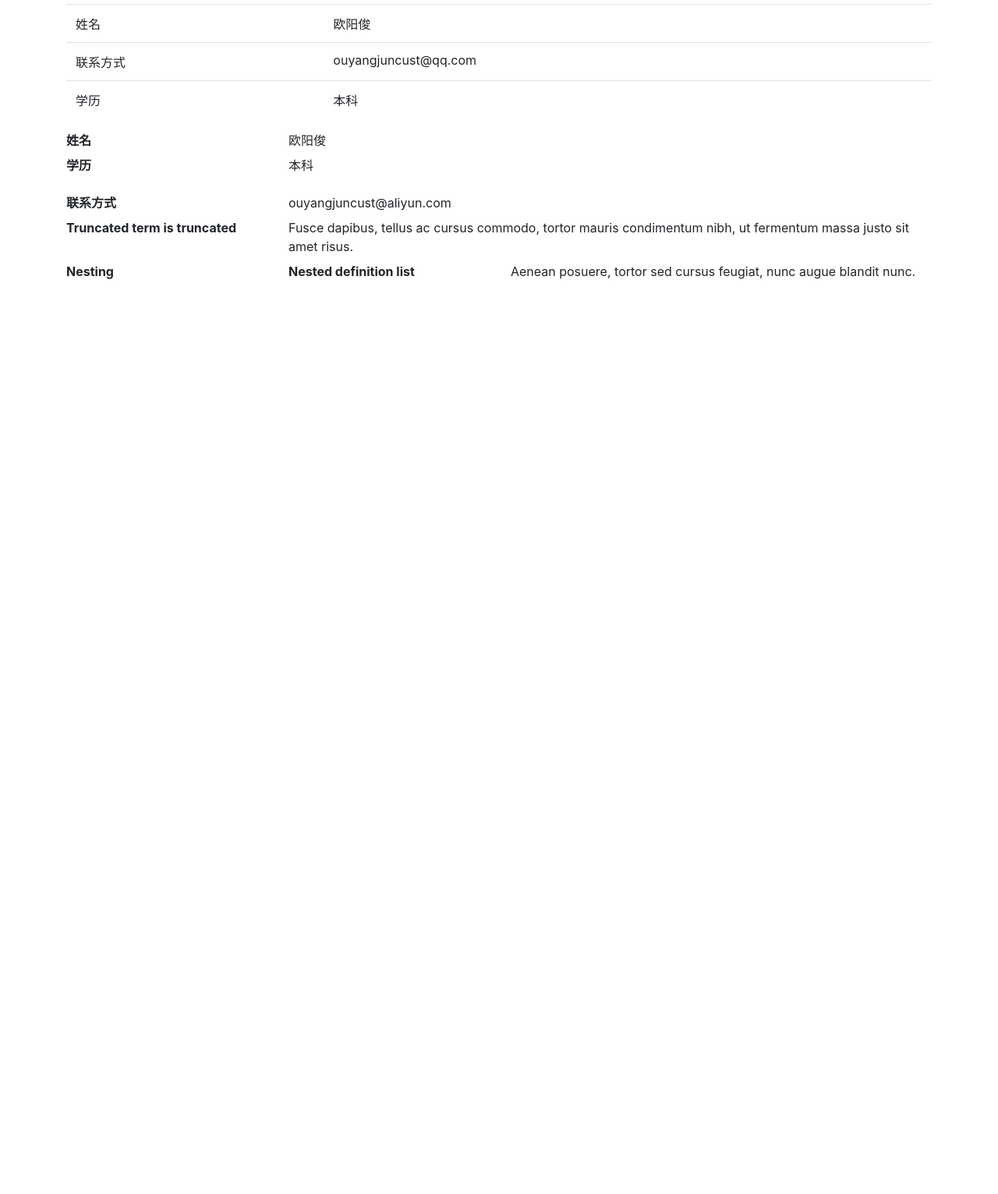
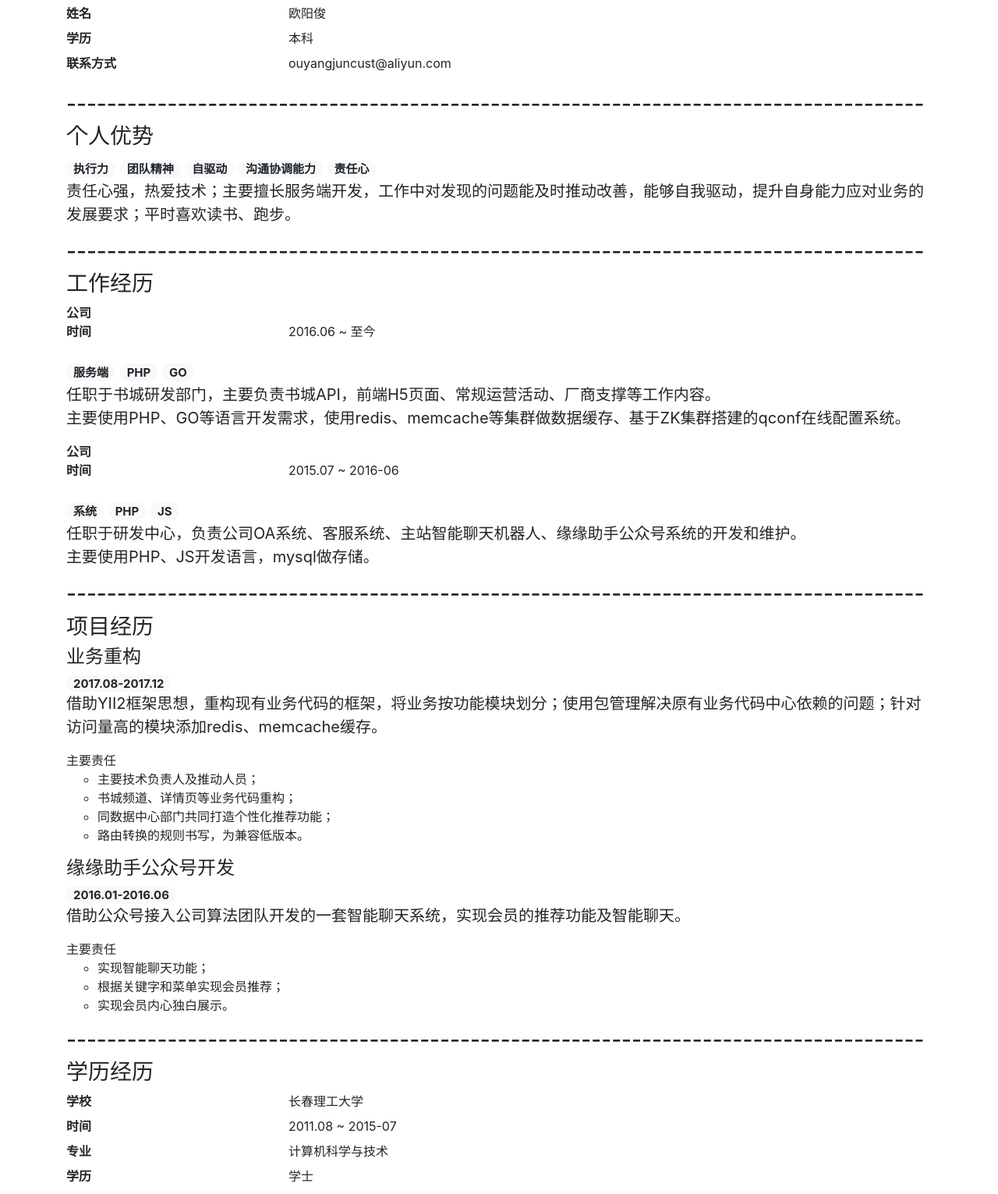
Before and after one commit to oyjjpp/oyjjpp.github.io, a plain HTML site: page index.html in a window 1280 px wide. Shown: the part 37-1568 px from the top of the page at 78% size. Before the commit the page ends 800 px from the top, so only its background shows below. Drawn offline with nearby package versions, Linux system fonts and the light colour scheme.

Commit message:
update info

```diff
--- a/index.html
+++ b/index.html
@@ -6,45 +6,106 @@
 <body>
 <div class="container">
   <h3>个人信息</h3>
-
-  <table class="table">
-  <tbody>
-    <tr>
-      <td>姓名</td>
-      <td>欧阳俊</td>
-    </tr>
-    <tr>
-      <td>联系方式</td>
-      <td>ouyangjuncust@qq.com</td>
-    </tr>
-    <tr>
-      <td>学历</td>
-      <td>本科</td>
-    </tr>
-  </tbody>
-  </table>
   <dl class="row">
     <dt class="col-sm-3">姓名</dt>
     <dd class="col-sm-9">欧阳俊</dd>
 
     <dt class="col-sm-3">学历</dt>
-  <dd class="col-sm-9">
-    <p>本科</p>
-  </dd>
+    <dd class="col-sm-9">本科</</dd>
 
     <dt class="col-sm-3">联系方式</dt>
     <dd class="col-sm-9">ouyangjuncust@aliyun.com</dd>
+  </dl>
+  <h3>-------------------------------------------------------------------------------------</h3>
+  <h3>个人优势</h3>
+  <blockquote class="blockquote">
+    <span class="badge badge-pill badge-light">执行力</span>
+    <span class="badge badge-pill badge-light">团队精神</span>
+    <span class="badge badge-pill badge-light">自驱动</span>
+    <span class="badge badge-pill badge-light">沟通协调能力</span>
+    <span class="badge badge-pill badge-light">责任心</span>
+    <p class="mb-0">责任心强，热爱技术；主要擅长服务端开发，工作中对发现的问题能及时推动改善，能够自我驱动，提升自身能力应对业务的发展要求；平时喜欢读书、跑步。</p>
+  </blockquote>
+  <h3>-------------------------------------------------------------------------------------</h3>
+  <h3>工作经历</h3>
+  <dl class="row">
+    <dt class="col-sm-3">公司</dt>
+    <dd class="col-sm-9"></dd>
 
-  <dt class="col-sm-3 text-truncate">Truncated term is truncated</dt>
-  <dd class="col-sm-9">Fusce dapibus, tellus ac cursus commodo, tortor mauris condimentum nibh, ut fermentum massa justo sit amet risus.</dd>
+    <dt class="col-sm-3">时间</dt>
+    <dd class="col-sm-9">2016.06 ~ 至今</</dd>
+  </dl>
+  <blockquote class="blockquote">
+    <span class="badge badge-pill badge-light">服务端</span>
+    <span class="badge badge-pill badge-light">PHP</span>
+    <span class="badge badge-pill badge-light">GO</span>
+    <p class="mb-0">任职于书城研发部门，主要负责书城API，前端H5页面、常规运营活动、厂商支撑等工作内容。</p>
+    <p class="mb-0">主要使用PHP、GO等语言开发需求，使用redis、memcache等集群做数据缓存、基于ZK集群搭建的qconf在线配置系统。</p>
+  </blockquote>
 
-  <dt class="col-sm-3">Nesting</dt>
-  <dd class="col-sm-9">
   <dl class="row">
-      <dt class="col-sm-4">Nested definition list</dt>
-      <dd class="col-sm-8">Aenean posuere, tortor sed cursus feugiat, nunc augue blandit nunc.</dd>
+    <dt class="col-sm-3">公司</dt>
+    <dd class="col-sm-9"></dd>
+
+    <dt class="col-sm-3">时间</dt>
+    <dd class="col-sm-9">2015.07 ~ 2016-06</</dd>
   </dl>
-  </dd>
+  <blockquote class="blockquote">
+    <span class="badge badge-pill badge-light">系统</span>
+    <span class="badge badge-pill badge-light">PHP</span>
+    <span class="badge badge-pill badge-light">JS</span>
+    <p class="mb-0">任职于研发中心，负责公司OA系统、客服系统、主站智能聊天机器人、缘缘助手公众号系统的开发和维护。</p>
+    <p class="mb-0">主要使用PHP、JS开发语言，mysql做存储。</p>
+  </blockquote>
+
+  <h3>-------------------------------------------------------------------------------------</h3>
+  <h3>项目经历</h3>
+
+  <h4>业务重构</h4>
+  <blockquote class="blockquote">
+    <span class="badge badge-pill badge-light">2017.08-2017.12</span>
+    <p class="mb-0">借助YII2框架思想，重构现有业务代码的框架，将业务按功能模块划分；使用包管理解决原有业务代码中心依赖的问题；针对访问量高的模块添加redis、memcache缓存。</p>
+  </blockquote>
+  <ul class="list-unstyled">
+    <li>主要责任
+      <ul>
+        <li>主要技术负责人及推动人员；</li>
+        <li>书城频道、详情页等业务代码重构；</li>
+        <li>同数据中心部门共同打造个性化推荐功能；</li>
+        <li>路由转换的规则书写，为兼容低版本。</li>
+      </ul>
+    </li>
+  </ul>
+
+  <h4>缘缘助手公众号开发</h4>
+  <blockquote class="blockquote">
+    <span class="badge badge-pill badge-light">2016.01-2016.06</span>
+    <p class="mb-0">借助公众号接入公司算法团队开发的一套智能聊天系统，实现会员的推荐功能及智能聊天。</p>
+  </blockquote>
+  <ul class="list-unstyled">
+    <li>主要责任
+      <ul>
+        <li>实现智能聊天功能；</li>
+        <li>根据关键字和菜单实现会员推荐；</li>
+        <li>实现会员内心独白展示。</li>
+      </ul>
+    </li>
+  </ul>
+
+  <h3>-------------------------------------------------------------------------------------</h3>
+  <h3>学历经历</h3>
+  <dl class="row">
+    <dt class="col-sm-3">学校</dt>
+    <dd class="col-sm-9">长春理工大学</dd>
+
+    <dt class="col-sm-3">时间</dt>
+    <dd class="col-sm-9">2011.08 ~ 2015-07</</dd>
+
+    <dt class="col-sm-3">专业</dt>
+    <dd class="col-sm-9">计算机科学与技术</</dd>
+
+    <dt class="col-sm-3">学历</dt>
+    <dd class="col-sm-9">学士</</dd>
   </dl>
 </div>
 </body>
```
Lines whose indentation alone changed are shown as unchanged.
